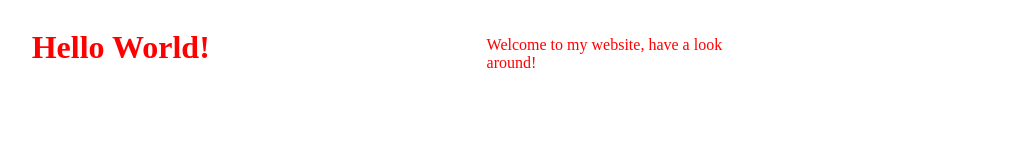
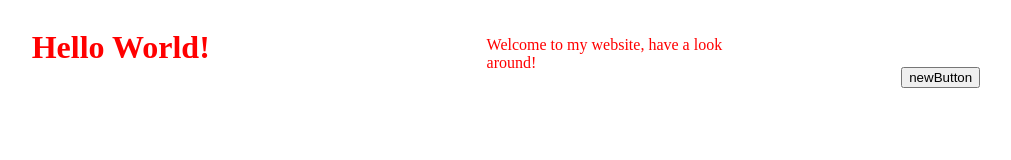
Before and after one commit to Bibzzz42/myFirstRepo, a plain HTML site: page index.html in a window 1280 px wide. Shown: the whole page, without its empty margins (35-1046 px from the left). Drawn offline with Linux system fonts and the light colour scheme.

Commit message:
New button, extra js.

```diff
--- a/script.js
+++ b/script.js
@@ -1,3 +1,14 @@
-let b=document.querySelector(`body`)
+let b=document.querySelector(`body`);
 
-b.classList.add(`container`)
+b.classList.add(`container`);
+
+function addButton(daddy){
+    let newElem=document.createElement(`button`);
+    newElem.textContent=`newButton`;
+    daddy.appendChild(newElem);
+    return newElem;
+}
+
+newB=addButton(b);
+
+newB.classList.toggle(`testB`);
--- a/style.css
+++ b/style.css
@@ -19,3 +19,8 @@ body{
     justify-items: end;
     align-items: end;
 }
+
+.testB:hover{
+    background-color:rgb(0,0,0,0.3);
+    color:rgb(255,0,0,1);
+}
```
